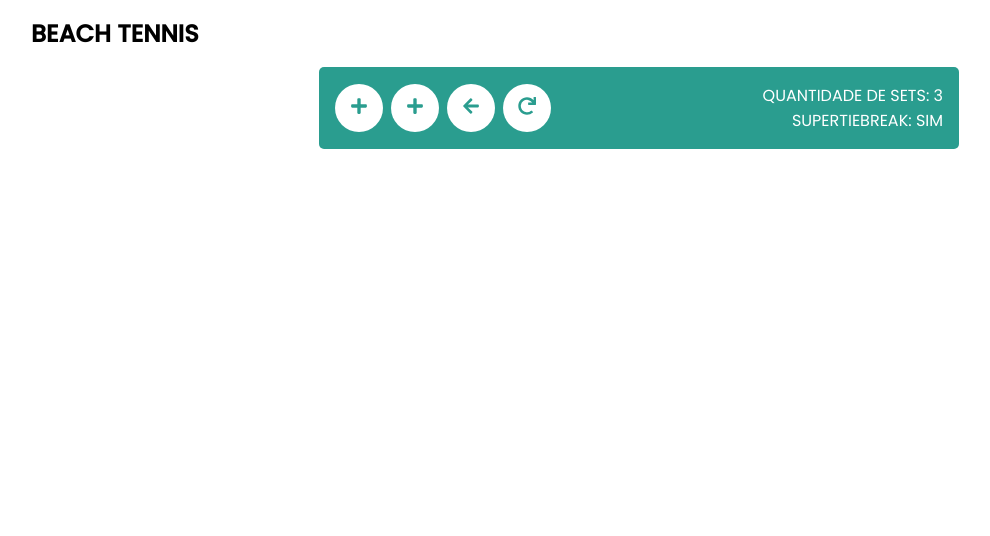
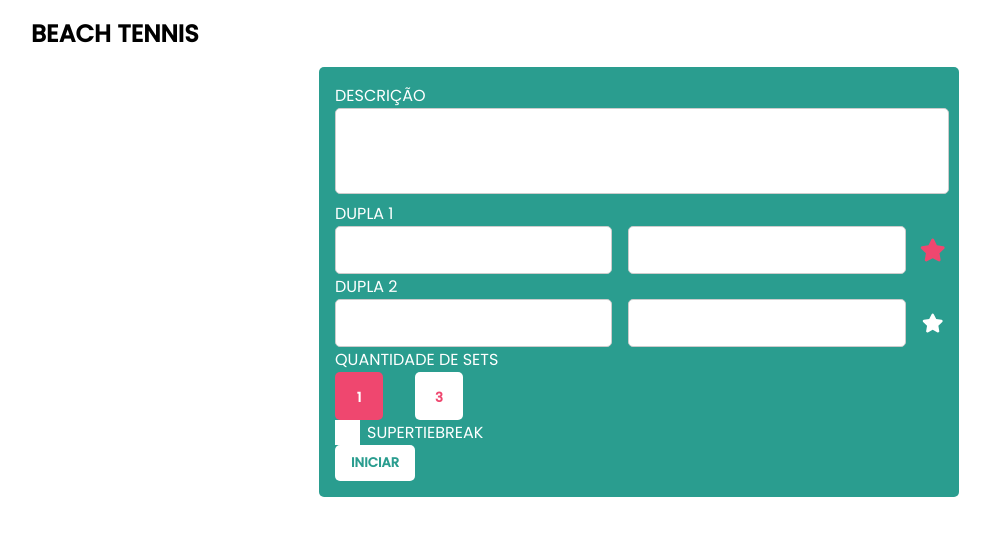
Before and after one commit to gabrielfvale/software-web-atividades, a React (Create React App) app in the folder Atividade 2/beachtennis/: page / in a window 1280 px wide. Shown: the top 536 px of the page, without its empty margins (1-991 px from the left). Built offline with nearby package versions, Linux system fonts and the light colour scheme.

Commit message:
Add textarea input

```diff
--- /dev/null
+++ b/Atividade 2/beachtennis/jsconfig.json
@@ -0,0 +1,6 @@
+{
+  "compilerOptions": {
+    "baseUrl": "src"
+  },
+  "include": ["src"]
+}
--- a/Atividade 2/beachtennis/src/App.js
+++ b/Atividade 2/beachtennis/src/App.js
@@ -1,8 +1,5 @@
-import { useState } from "react";
 import { ThemeProvider } from "styled-components";
 import Navbar from "./components/Navbar";
-import Home from "./pages/Home";
-import GameMode from "./pages/GameMode";
 
 import { MatchProvider } from "./providers/MatchProvider";
 
--- a/Atividade 2/beachtennis/src/components/Button/styles.js
+++ b/Atividade 2/beachtennis/src/components/Button/styles.js
@@ -12,7 +12,7 @@ export const StyledButton = styled.button`
   font-weight: bold;
 
   cursor: pointer;
-  transition: all 0.2s ease;
+  transition: all 0.2s ease-in-out;
 
   :hover {
     box-shadow: 2px 4px 2px 1px rgba(0, 0, 0, 0.1);
--- a/Atividade 2/beachtennis/src/components/Checkbox/styles.js
+++ b/Atividade 2/beachtennis/src/components/Checkbox/styles.js
@@ -28,6 +28,7 @@ export const CheckboxContainer = styled.label`
     height: 25px;
     width: 25px;
     background-color: white;
+    transition: all 0.2s ease-in-out;
   }
 
   input:checked ~ span {
--- a/Atividade 2/beachtennis/src/components/ControlPanel/index.js
+++ b/Atividade 2/beachtennis/src/components/ControlPanel/index.js
@@ -2,7 +2,7 @@ import MainContainer from "../MainContainer";
 import PanelButton from "../PanelButton";
 import { FaPlus, FaRedo, FaArrowLeft } from "react-icons/fa";
 import { External, ButtonContainer, TextContainer } from "./styles";
-const ControlPanel = () => {
+const ControlPanel = ({ matchSets, superTieBreak }) => {
   const controlButtons = [
     {
       icon: FaPlus,
@@ -31,8 +31,8 @@ const ControlPanel = () => {
           ))}
         </ButtonContainer>
         <TextContainer>
-          <span>Quantidade de sets: 3</span>
-          <span>SUPERTIEBREAK: SIM</span>
+          <span>Quantidade de sets: {matchSets}</span>
+          <span>SUPERTIEBREAK: {superTieBreak ? "SIM" : "NÃO"}</span>
         </TextContainer>
       </External>
     </MainContainer>
--- a/Atividade 2/beachtennis/src/components/Input/styles.js
+++ b/Atividade 2/beachtennis/src/components/Input/styles.js
@@ -2,7 +2,6 @@ import styled from "styled-components";
 
 export const StyledInput = styled.input`
   width: 100%;
-  padding: 1rem;
   border: 1px #ccc solid;
   border-radius: 5px;
 
--- /dev/null
+++ b/Atividade 2/beachtennis/src/components/Textarea/index.js
@@ -0,0 +1,12 @@
+import { TextareaContainer, StyledTextarea } from "./styles";
+
+const Textarea = ({ label, ...rest }) => {
+  return (
+    <TextareaContainer>
+      <span>{label}</span>
+      <StyledTextarea {...rest} />
+    </TextareaContainer>
+  );
+};
+
+export default Textarea;
--- /dev/null
+++ b/Atividade 2/beachtennis/src/components/Textarea/styles.js
@@ -0,0 +1,19 @@
+import styled from "styled-components";
+
+export const TextareaContainer = styled.div`
+  span {
+    color: white;
+  }
+  text-transform: uppercase;
+`;
+
+export const StyledTextarea = styled.textarea.attrs({
+  rows: 4,
+})`
+  width: 100%;
+  border: 1px #ccc solid;
+  border-radius: 5px;
+
+  outline: none;
+  resize: none;
+`;
--- a/Atividade 2/beachtennis/src/pages/GameMode/index.js
+++ b/Atividade 2/beachtennis/src/pages/GameMode/index.js
@@ -1,10 +1,17 @@
-import ControlPanel from "../../components/ControlPanel";
-import PageContainer from "../../components/PageContainer";
+import ControlPanel from "components/ControlPanel";
+import PageContainer from "components/PageContainer";
+
+import { useMatch } from "providers/MatchProvider";
 
 const GameMode = () => {
+  const { getMatchSets, getSuperTieBreak } = useMatch();
+
   return (
     <PageContainer>
-      <ControlPanel />
+      <ControlPanel
+        matchSets={getMatchSets()}
+        superTieBreak={getSuperTieBreak()}
+      />
     </PageContainer>
   );
 };
--- a/Atividade 2/beachtennis/src/pages/Home/index.js
+++ b/Atividade 2/beachtennis/src/pages/Home/index.js
@@ -1,13 +1,14 @@
 import { useState } from "react";
 
-import PageContainer from "../../components/PageContainer";
-import InputGroup from "../../components/InputGroup";
-import MainContainer from "../../components/MainContainer";
-import Button from "../../components/Button";
-import Checkbox from "../../components/Checkbox";
-import MatchSets from "../../components/MatchSets";
+import PageContainer from "components/PageContainer";
+import InputGroup from "components/InputGroup";
+import MainContainer from "components/MainContainer";
+import Button from "components/Button";
+import Checkbox from "components/Checkbox";
+import MatchSets from "components/MatchSets";
+import Textarea from "components/Textarea";
 
-import { useMatch } from "../../providers/MatchProvider";
+import { useMatch } from "providers/MatchProvider";
 
 const Home = () => {
   const { setGame, setRoute } = useMatch();
@@ -38,6 +39,7 @@ const Home = () => {
   return (
     <PageContainer>
       <MainContainer>
+        <Textarea label="Descrição" />
         <InputGroup
           label="Dupla 1"
           active={activeTeam === "1"}
--- a/Atividade 2/beachtennis/src/providers/MatchProvider.js
+++ b/Atividade 2/beachtennis/src/providers/MatchProvider.js
@@ -3,7 +3,7 @@ import { createContext, useContext, useState } from "react";
 const MatchContext = createContext();
 
 const MatchProvider = ({ children }) => {
-  const [route, setRoute] = useState(1);
+  const [route, setRoute] = useState(0);
 
   const [activeTeam, setActiveTeam] = useState("1");
   const [matchSets, setMatchSets] = useState("1");
```
